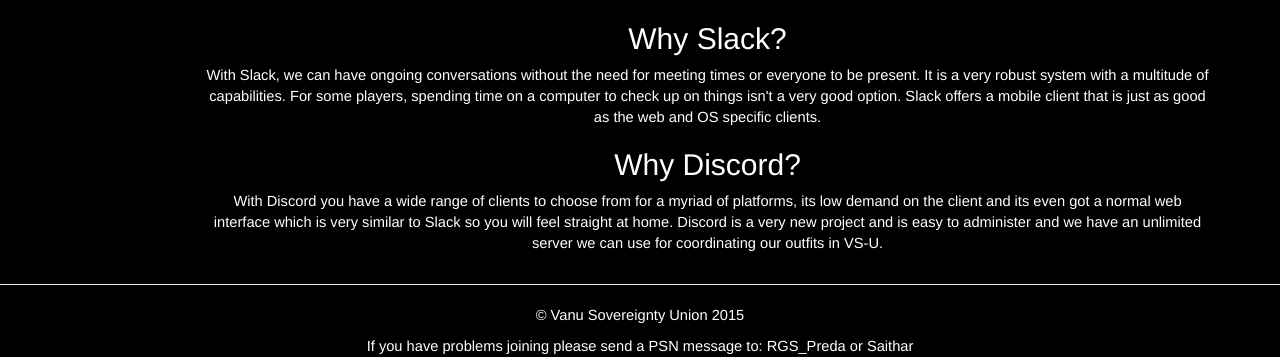
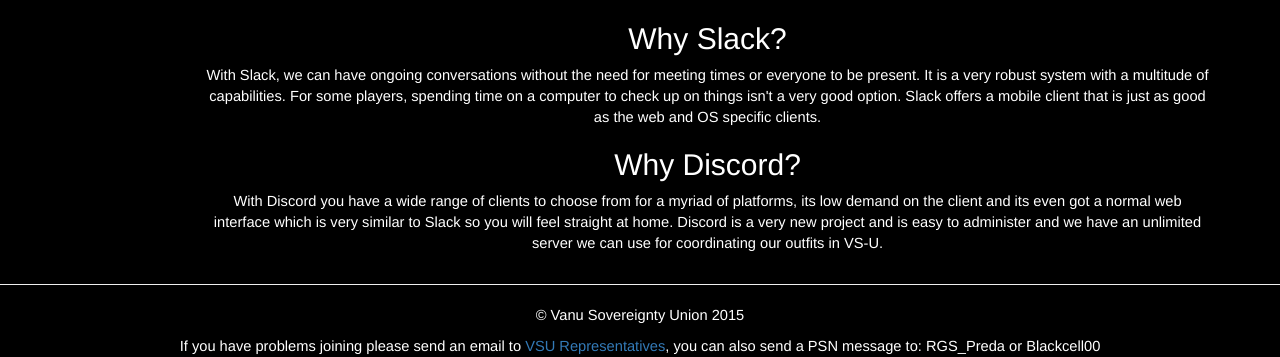
Before and after one commit to THUNDERGROOVE/vsu-invites, a plain HTML site: page index.html in a window 1280 px wide. Shown: the part 1365-1722 px from the top of the page. Drawn offline with nearby package versions, Linux system fonts and the light colour scheme.

Commit message:
New contact details.

```diff
--- a/index.html
+++ b/index.html
@@ -70,7 +70,7 @@ body {
 
       <footer>
         <p>&copy; Vanu Sovereignty Union 2015</p>
-        <p>If you have problems joining please send a PSN message to: RGS_Preda or Saithar</p>
+        <p>If you have problems joining please send an email to <a href="mailto:vs.union.eu@gmail.com?subject=Having problems with VSU landing page.">VSU Representatives</a>, you can also send a PSN message to: RGS_Preda or Blackcell00</p>
       </footer>
     </div>
 
```
